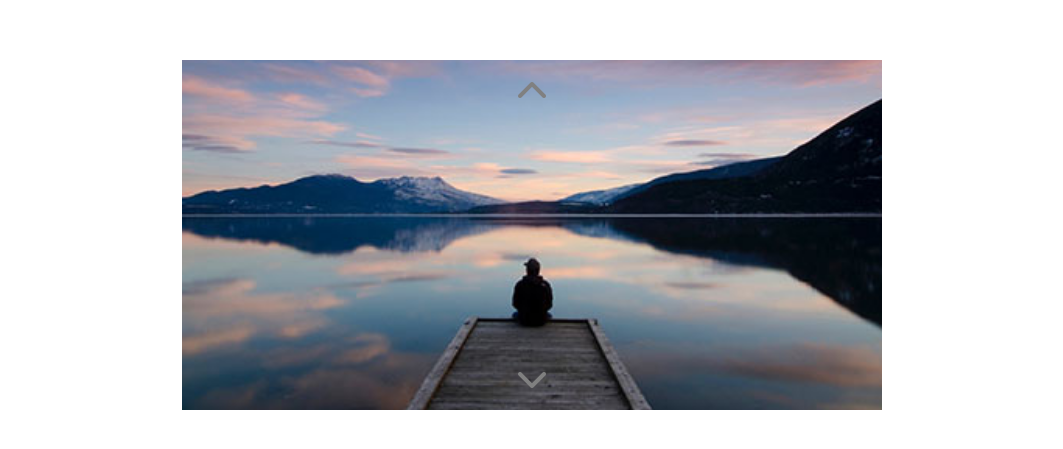
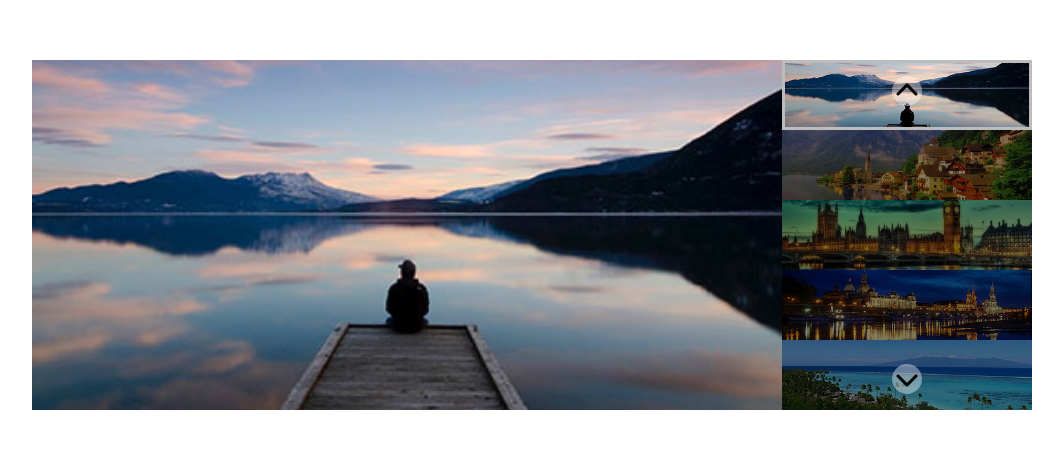
Before and after one commit to marcomammi02/js-array-carousel, a plain HTML site: page index.html in a window 1280 px wide. Shown: the part 165-614 px from the top of the page, without its empty margins (108-1171 px from the left). Drawn offline with Linux system fonts and the light colour scheme.

Commit message:
Final version

```diff
--- a/index.html
+++ b/index.html
@@ -20,11 +20,16 @@
 
 </head>
 <body>
-    <div class="slider-container">
-        <div class="comands">
-            <div class="btn btn-prev"><i class="fa-solid fa-chevron-up"></i></div>
-            <div class="btn btn-next"><i class="fa-solid fa-chevron-down"></i></div>
+    <div class="container">
+        <div class="slider-container">
+        </div>
+        <div class="small-img-container">
+            <div class="comands">
+                <div class="btn btn-prev"><i class="fa-solid fa-chevron-up"></i></div>
+                <div class="btn btn-next"><i class="fa-solid fa-chevron-down"></i></div>
+            </div>
         </div>
     </div>
+
 </body>
 </html>
--- a/script.js
+++ b/script.js
@@ -7,13 +7,18 @@ const arrImages = [
 ];
 
 const eleSliderContainer = document.querySelector('.slider-container');
+const eleSmallImgContainer = document.querySelector('.small-img-container');
 
-for (i = 0; i < arrImages.length; i++) {
+for (let i = 0; i < arrImages.length; i++) {
     const eleImg = document.createElement('img');
     eleImg.src = arrImages[i];
+    eleImg.classList.add('slider-img');
+    eleSmallImgContainer.innerHTML += `<img class="small-img" src="${arrImages[i]}">`;
+    const eleSmallImg = document.querySelector('.small-img');
 
     if (i == 0) {
         eleImg.classList.add('active');
+        eleSmallImg.classList.add('active-small');
     }
 
     eleSliderContainer.append(eleImg);
@@ -21,13 +26,15 @@ for (i = 0; i < arrImages.length; i++) {
 
 const eleBtnPrev = document.querySelector('.btn-prev');
 const eleBtnNext = document.querySelector('.btn-next');
-const eleImgList = document.querySelectorAll('img');
+const eleImgList = document.querySelectorAll('.slider-img');
+const eleSmallImgList = document.querySelectorAll('.small-img')
 
 let activeIndex = 0
 
 eleBtnNext.addEventListener('click', function() {
     if (activeIndex < eleImgList.length) {
         eleImgList[activeIndex].classList.remove('active');
+        eleSmallImgList[activeIndex].classList.remove('active-small');
 
         activeIndex++;
 
@@ -36,11 +43,14 @@ eleBtnNext.addEventListener('click', function() {
         }
 
         eleImgList[activeIndex].classList.add('active');
+        eleSmallImgList[activeIndex].classList.add('active-small');
+
     }
 })
 eleBtnPrev.addEventListener('click', function() {
     if (activeIndex >= 0) {
         eleImgList[activeIndex].classList.remove('active');
+        eleSmallImgList[activeIndex].classList.remove('active-small');
 
         if (activeIndex == 0) {
             activeIndex = eleImgList.length - 1;
@@ -49,5 +59,7 @@ eleBtnPrev.addEventListener('click', function() {
         }
 
         eleImgList[activeIndex].classList.add('active');
+        eleSmallImgList[activeIndex].classList.add('active-small');
+
     }
 })
--- a/style.css
+++ b/style.css
@@ -8,9 +8,20 @@ body {
     height: 100vh;
 }
 
+.container {
+    display: flex;
+    width: 1000px;
+    height: 350px;
+}
+
 .slider-container {
-    width: 700px;
-    height: 350px;
+    width: 75%;
+}
+
+.small-img-container {
+    width: 25%;
+    display: flex;
+    flex-direction: column;
     position: relative;
 }
 
@@ -23,6 +34,7 @@ body {
     align-items: center;
     position: absolute;
     inset: 0;
+    z-index: 10;
 }
 
 .comands .btn {
@@ -35,18 +47,34 @@ body {
 }
 
 .comands .fa-solid {
-    font-size: 2rem;
-    color: grey;
+    font-size: 1.5rem;
+    color: rgb(0, 0, 0);
+    background-color: rgba(255, 255, 255, .4);
+    padding: 3px;
+    border-radius: 50%;
 }
 
-img {
+.slider-img {
     display: none;
     width: 100%;
     height: 100%;
     object-fit: cover;
-    object-position: center;
+}
+
+.small-img {
+    display: block;
+    width: 100%;
+    height: 20%;
+    object-fit: cover;
+    filter: brightness(50%);
 }
 
 .active {
     display: block;
 }
+
+.active-small {
+    filter: brightness(100%);
+    border: 3px solid #bcbcbc;
+    box-sizing: border-box;
+}
```
